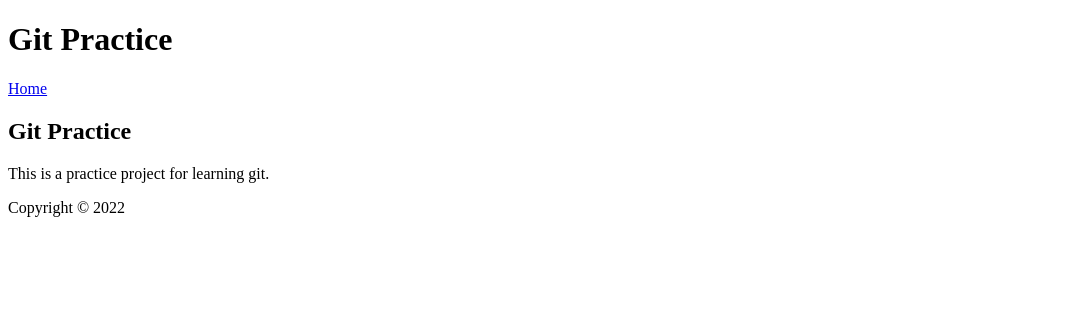
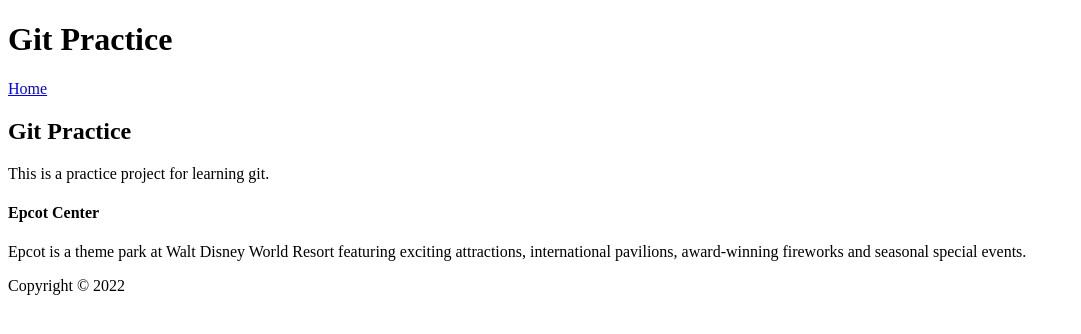
Before and after one commit to anaetrezve/git-practice-session, a plain HTML site: page index.html in a window 1280 px wide. Shown: the whole page, without its empty margins (0-1081 px from the left). Drawn offline with Linux system fonts and the light colour scheme.

Commit message:
sidebar added in home page

```diff
--- a/index.html
+++ b/index.html
@@ -20,6 +20,10 @@
           <p>This is a practice project for learning git.</p>
         </article>
       </section>
+      <aside>
+        <h4>Epcot Center</h4>
+        <p>Epcot is a theme park at Walt Disney World Resort featuring exciting attractions, international pavilions, award-winning fireworks and seasonal special events.</p>
+      </aside>
       <footer>
         <p>Copyright &copy; 2022</p>
       </footer>
```
